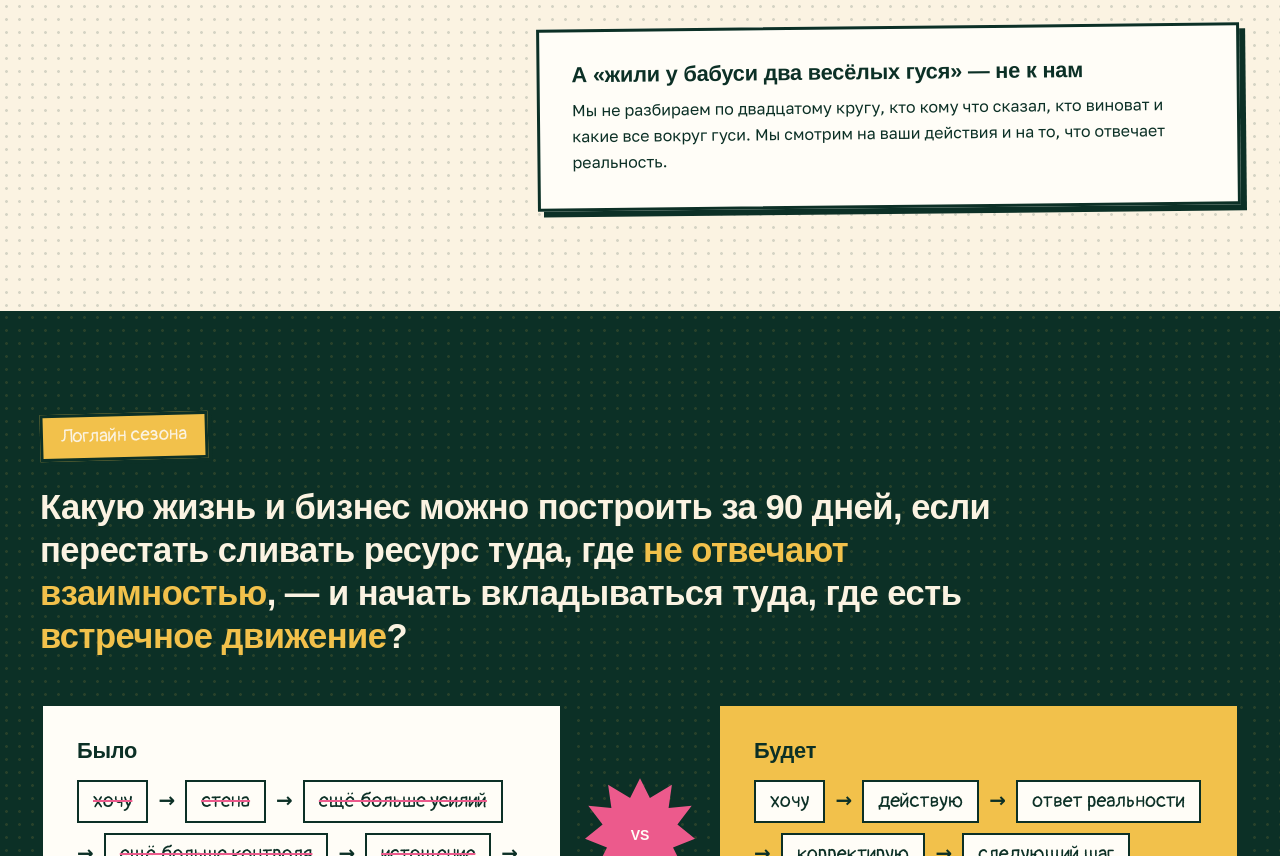
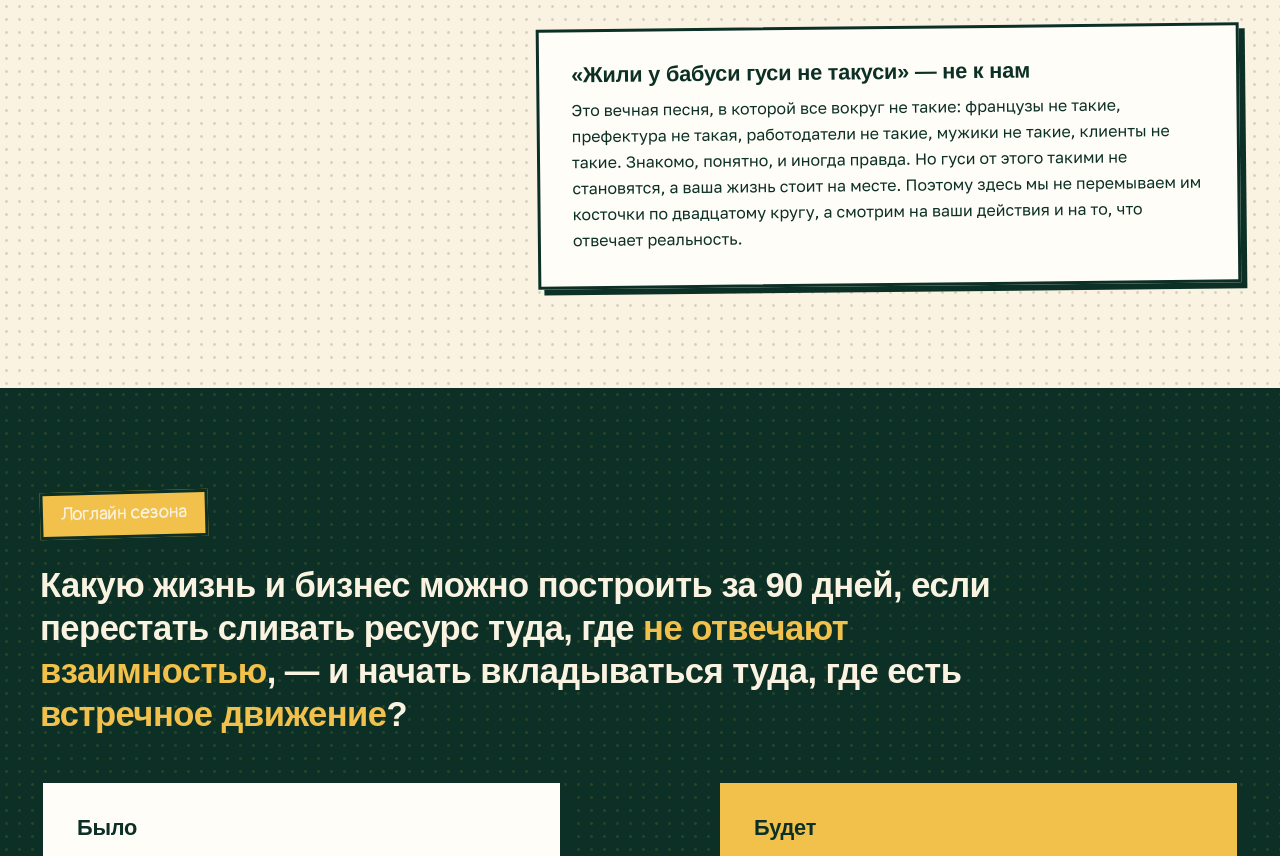
Before and after one commit to darterehina-design/mentalaudit, a plain HTML site: page krug.html in a window 1280 px wide. Shown: the part 1846-2702 px from the top of the page. Drawn offline with Linux system fonts and the light colour scheme; a web font is replaced by a local one.

Commit message:
Ближний круг: блок про «гуси не такуси»
Co-Authored-By: Claude Opus 5.5 <noreply@anthropic.com>
Claude-Session: https://claude.ai/code/session_01NeCSfUwXCX6ccYCdeV6cem

```diff
--- a/krug.html
+++ b/krug.html
@@ -142,8 +142,8 @@
         <li>Слышите «ну ты же во Франции, чего тебе ещё надо?» — и почти соглашаетесь</li>
       </ul>
       <div class="panel panel-pad" style="margin-top:30px;transform:rotate(-.6deg)">
-        <h3 style="margin-bottom:10px">А «жили у бабуси два весёлых гуся» — не к нам</h3>
-        <p style="font-size:16px">Мы не разбираем по двадцатому кругу, кто кому что сказал, кто виноват и какие все вокруг гуси. Мы смотрим на ваши действия и на то, что отвечает реальность.</p>
+        <h3 style="margin-bottom:10px">«Жили у бабуси гуси не такуси» — не к нам</h3>
+        <p style="font-size:16px">Это вечная песня, в которой все вокруг не такие: французы не такие, префектура не такая, работодатели не такие, мужики не такие, клиенты не такие. Знакомо, понятно, и иногда правда. Но гуси от этого такими не становятся, а ваша жизнь стоит на месте. Поэтому здесь мы не перемываем им косточки по двадцатому кругу, а смотрим на ваши действия и на то, что отвечает реальность.</p>
       </div>
     </div>
   </div>
```
